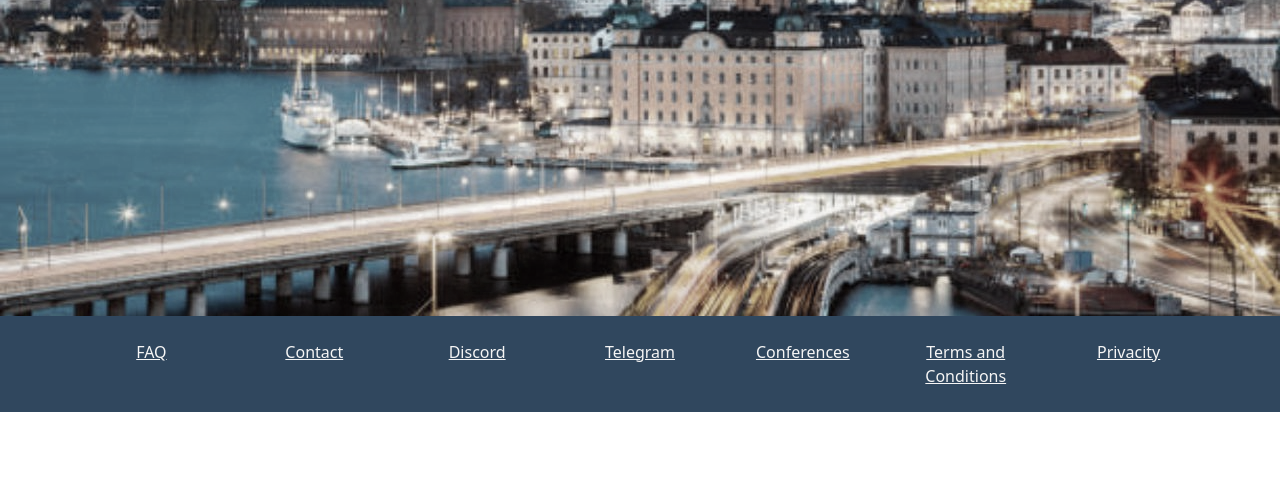
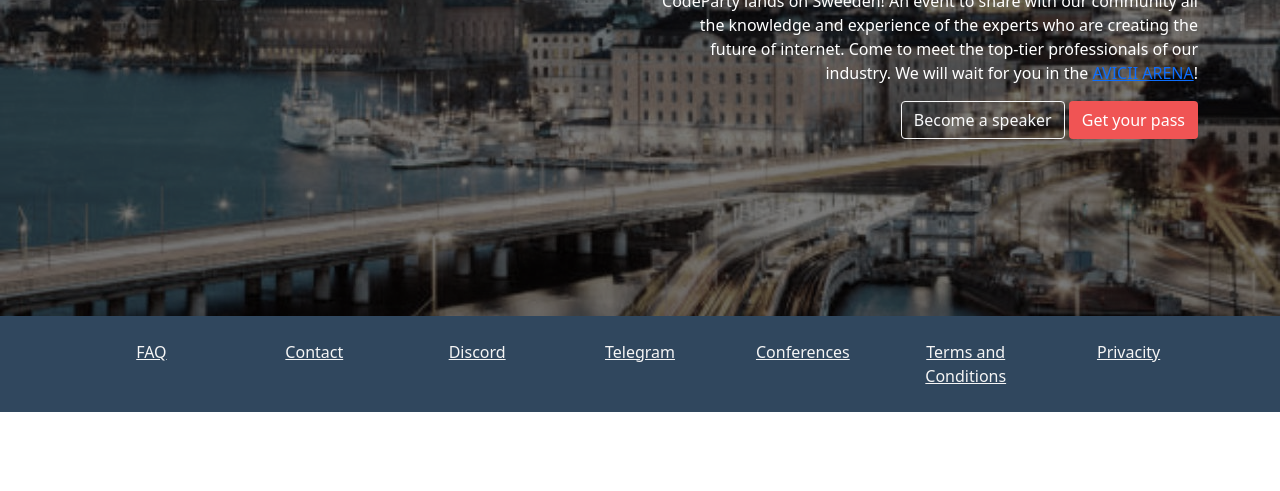
Before and after one commit to EmanuelSuarez/CodeParty, a plain HTML site: page index.html in a window 1280 px wide. Shown: the part 309-800 px from the top of the page. Drawn offline with nearby package versions, Linux system fonts and the light colour scheme.

Commit message:
Added text and buttons to the main section

```diff
--- a/index.css
+++ b/index.css
@@ -1,5 +1,15 @@
 .text-codeparty {
     color: #F05454 !important;
+}
+
+.btn-codeparty {
+    background-color: #F05454;
+    color: white;
+}
+
+.btn-codeparty:hover {
+    background-color: #a73939;
+    color: white;
 }
 
 /* ------------------------------------------------------------------ */
@@ -24,6 +34,27 @@
     filter: grayscale(70%);
 }
 
+#carousel {
+    position: relative;
+}
+
+#carousel .overlay {
+    position: absolute;
+    top: 0;
+    bottom: 0;
+    left: 0;
+    right: 0;
+    background-color: rgba(0, 0, 0, 0.5);
+    color: white;
+    z-index: 1;
+}
+
+#carousel .overlay .container,
+#carousel .overlay .row {
+    height: 100%;
+}
+
+
 
 /* ------------------------------------------------------------------ */
 /*                                FOOTER                              */
--- a/index.html
+++ b/index.html
@@ -46,7 +46,7 @@
 
     <!-- MAIN  -->
     <main class="main">
-        <div id="carouselExampleFade" class="carousel slide carousel-fade" data-bs-ride="carousel" data-pause="false">
+        <div id="carousel" class="carousel slide carousel-fade" data-bs-ride="carousel" data-pause="false">
             <div class="carousel-inner">
                 <div class="carousel-item active">
                     <img src="images/stockholm.jpg" class="d-block w-100" alt="Stockholm City">
@@ -56,6 +56,20 @@
                 </div>
                 <div class="carousel-item">
                     <img src="images/conference.jpg" class="d-block w-100" alt="Conference">
+                </div>
+                <div class="overlay">
+                    <div class="container">
+                        <div class="row align-items-center">
+                            <div class="col-md-6 offset-md-6 text-center text-md-end">
+                                <h1>Code Party Stockholm</h1>
+                                <p class="d-none d-md-block">CodeParty lands on Sweeden! An event to share with our community all the
+                                knowledge and experience of the experts who are creating the future of internet.
+                                Come to meet the top-tier professionals of our industry. We will wait for you in the <a href="#">AVICII ARENA</a>!</p>
+                                <a href="#" class="btn btn-outline-light">Become a speaker</a>
+                                <button type="button" class="btn btn-codeparty">Get your pass</button>
+                            </div>
+                        </div>
+                    </div>
                 </div>
             </div>
         </div>
```
